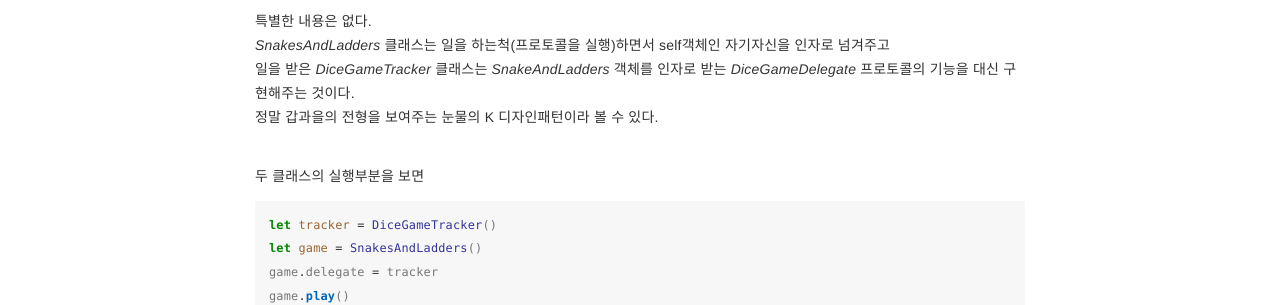
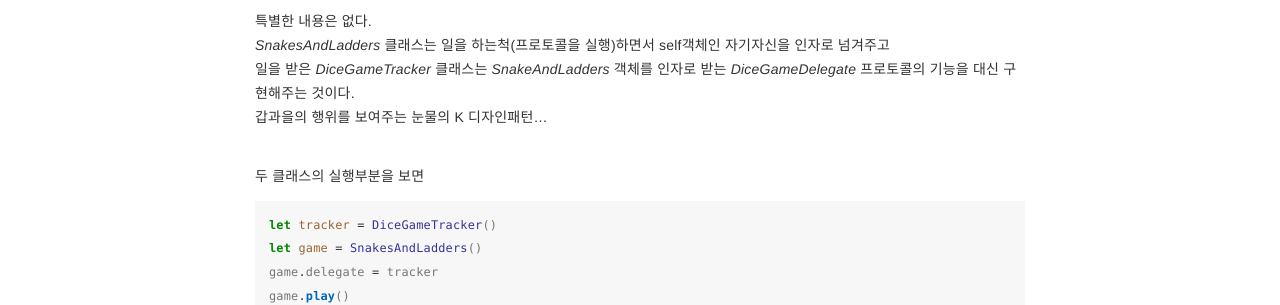
Before and after one commit to nicemiro/nicemiro.github.io, a Jekyll site: the page built from _posts/ios/2022-03-17-iosDelegationPattern.md, in a window 1280 px wide. Shown: the part 2912-3217 px from the top of the page. Built offline with Jekyll 4.4.1, drawn with Linux system fonts in a browser that asks for light colours.

Commit message:
modi iosDelegationPattern1

```diff
--- a/_posts/ios/2022-03-17-iosDelegationPattern.md
+++ b/_posts/ios/2022-03-17-iosDelegationPattern.md
@@ -129,7 +129,7 @@ class DiceGameTracker: DiceGameDelegate {
 특별한 내용은 없다.
 *SnakesAndLadders* 클래스는 일을 하는척(프로토콜을 실행)하면서 self객체인 자기자신을 인자로 넘겨주고
 일을 받은 *DiceGameTracker* 클래스는 *SnakeAndLadders* 객체를 인자로 받는 *DiceGameDelegate* 프로토콜의 기능을 대신 구현해주는 것이다.
-정말 갑과을의 전형을 보여주는 눈물의 K 디자인패턴이라 볼 수 있다.
+갑과을의 행위를 보여주는 눈물의 K 디자인패턴...
 
 <br>
 두 클래스의 실행부분을 보면
```
